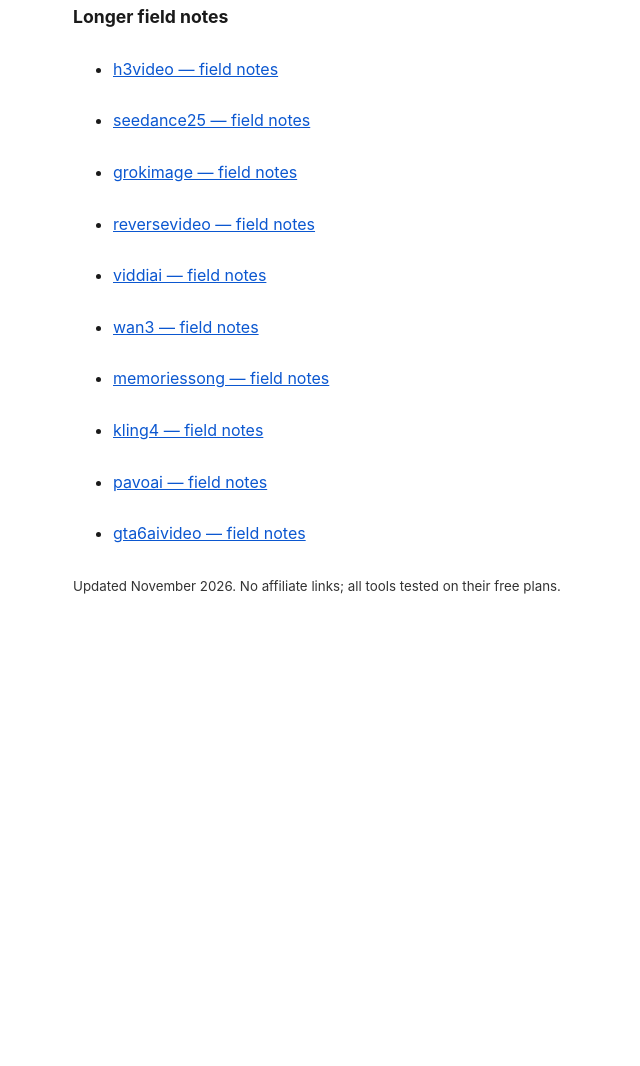
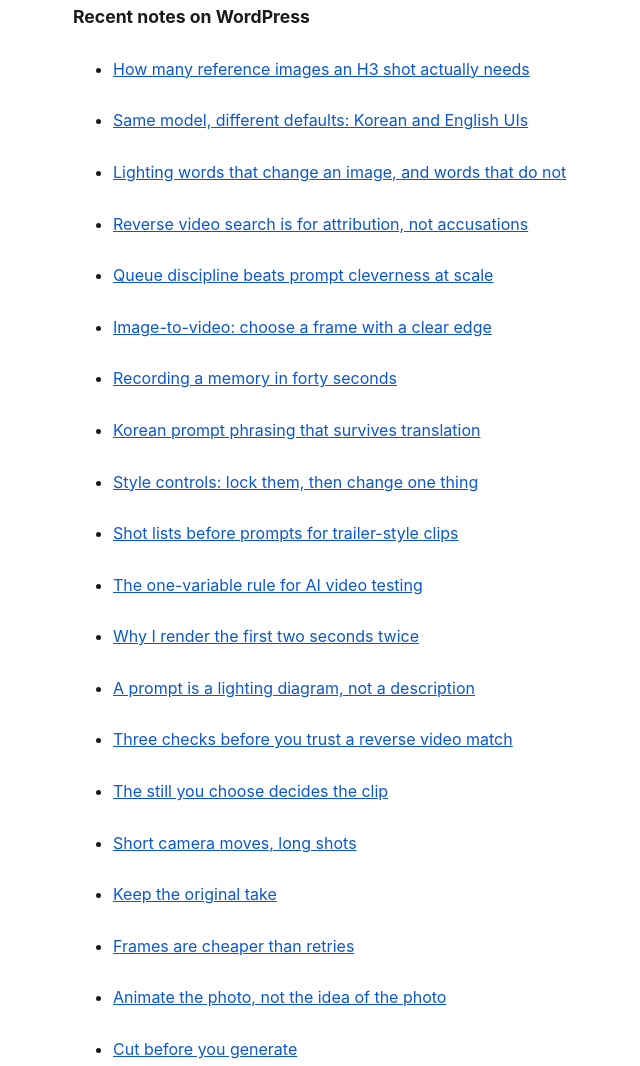
Before and after one commit to youram470-art/ten-free-ai-video-tools, a plain HTML site: page index.html in a window 1280 px wide. Shown: the part 1888-2954 px from the top of the page, without its empty margins (187-827 px from the left). Before the commit the page ends 2526 px from the top, so only its background shows below. Drawn offline with Linux system fonts and the light colour scheme.

Commit message:
add recent WordPress notes

```diff
--- a/index.html
+++ b/index.html
@@ -42,6 +42,28 @@
 <li><a href="https://medium.com/@xyepinext/reverse-video-search-finding-the-source-of-a-clip-08f089b56a5f">reversevideosearch.org — Medium notes</a></li>
 <li><a href="https://medium.com/@xyepinext/viddi-ai-a-lightweight-text-to-video-workbench-7f5b354c422f">viddiai.com — Medium notes</a></li>
 </ul>
+<h2>Recent notes on WordPress</h2><ul>
+<li><a href="https://pavoaivideo.wordpress.com/2026/11/26/how-many-reference-images-an-h3-shot-actually-needs/">How many reference images an H3 shot actually needs</a></li>
+<li><a href="https://pavoaivideo.wordpress.com/2026/11/26/same-model-different-defaults-korean-and-english-uis/">Same model, different defaults: Korean and English UIs</a></li>
+<li><a href="https://pavoaivideo.wordpress.com/2026/11/26/lighting-words-that-change-an-image-and-words-that-do-not/">Lighting words that change an image, and words that do not</a></li>
+<li><a href="https://pavoaivideo.wordpress.com/2026/11/26/reverse-video-search-is-for-attribution-not-accusations/">Reverse video search is for attribution, not accusations</a></li>
+<li><a href="https://pavoaivideo.wordpress.com/2026/11/26/queue-discipline-beats-prompt-cleverness-at-scale/">Queue discipline beats prompt cleverness at scale</a></li>
+<li><a href="https://pavoaivideo.wordpress.com/2026/11/26/image-to-video-choose-a-frame-with-a-clear-edge/">Image-to-video: choose a frame with a clear edge</a></li>
+<li><a href="https://pavoaivideo.wordpress.com/2026/11/26/recording-a-memory-in-forty-seconds/">Recording a memory in forty seconds</a></li>
+<li><a href="https://pavoaivideo.wordpress.com/2026/11/26/korean-prompt-phrasing-that-survives-translation/">Korean prompt phrasing that survives translation</a></li>
+<li><a href="https://pavoaivideo.wordpress.com/2026/11/26/style-controls-lock-them-then-change-one-thing/">Style controls: lock them, then change one thing</a></li>
+<li><a href="https://pavoaivideo.wordpress.com/2026/11/26/shot-lists-before-prompts-for-trailer-style-clips/">Shot lists before prompts for trailer-style clips</a></li>
+<li><a href="https://aivideofieldnotes9.wordpress.com/2026/11/26/the-one-variable-rule-for-ai-video-testing/">The one-variable rule for AI video testing</a></li>
+<li><a href="https://aivideofieldnotes9.wordpress.com/2026/11/26/why-i-render-the-first-two-seconds-twice/">Why I render the first two seconds twice</a></li>
+<li><a href="https://aivideofieldnotes9.wordpress.com/2026/11/26/a-prompt-is-a-lighting-diagram-not-a-description/">A prompt is a lighting diagram, not a description</a></li>
+<li><a href="https://aivideofieldnotes9.wordpress.com/2026/11/26/three-checks-before-you-trust-a-reverse-video-match/">Three checks before you trust a reverse video match</a></li>
+<li><a href="https://aivideofieldnotes9.wordpress.com/2026/11/26/the-still-you-choose-decides-the-clip/">The still you choose decides the clip</a></li>
+<li><a href="https://aivideofieldnotes9.wordpress.com/2026/11/26/short-camera-moves-long-shots/">Short camera moves, long shots</a></li>
+<li><a href="https://aivideofieldnotes9.wordpress.com/2026/11/26/keep-the-original-take/">Keep the original take</a></li>
+<li><a href="https://aivideofieldnotes9.wordpress.com/2026/11/26/frames-are-cheaper-than-retries/">Frames are cheaper than retries</a></li>
+<li><a href="https://aivideofieldnotes9.wordpress.com/2026/11/26/animate-the-photo-not-the-idea-of-the-photo/">Animate the photo, not the idea of the photo</a></li>
+<li><a href="https://aivideofieldnotes9.wordpress.com/2026/11/26/cut-before-you-generate/">Cut before you generate</a></li>
+</ul>
 <h2>Longer field notes</h2><ul>
 <li><a href="https://h3video-fieldnotes.pages.dev/">h3video — field notes</a></li>
 <li><a href="https://seedance25-fieldnotes.pages.dev/">seedance25 — field notes</a></li>
```
